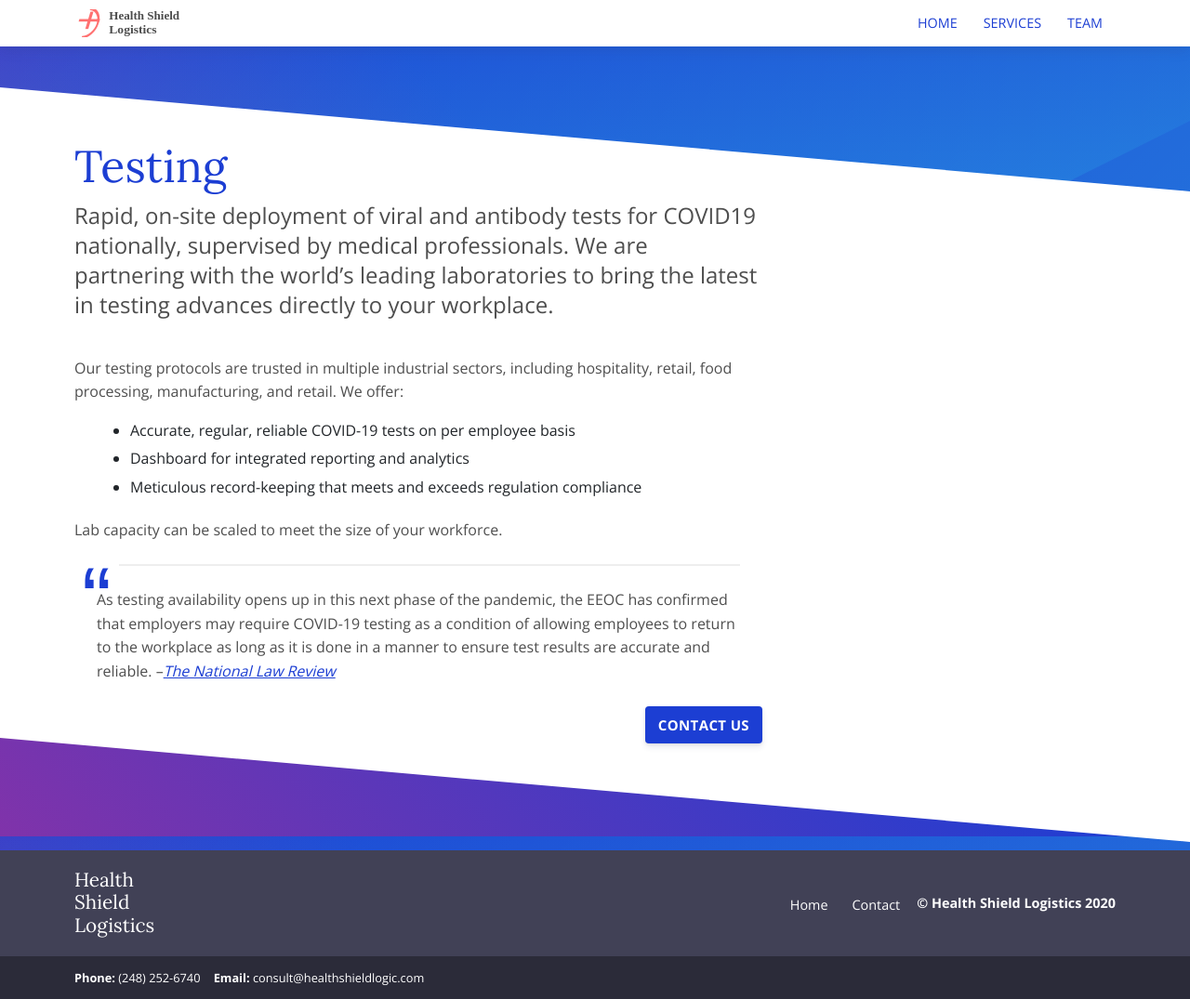
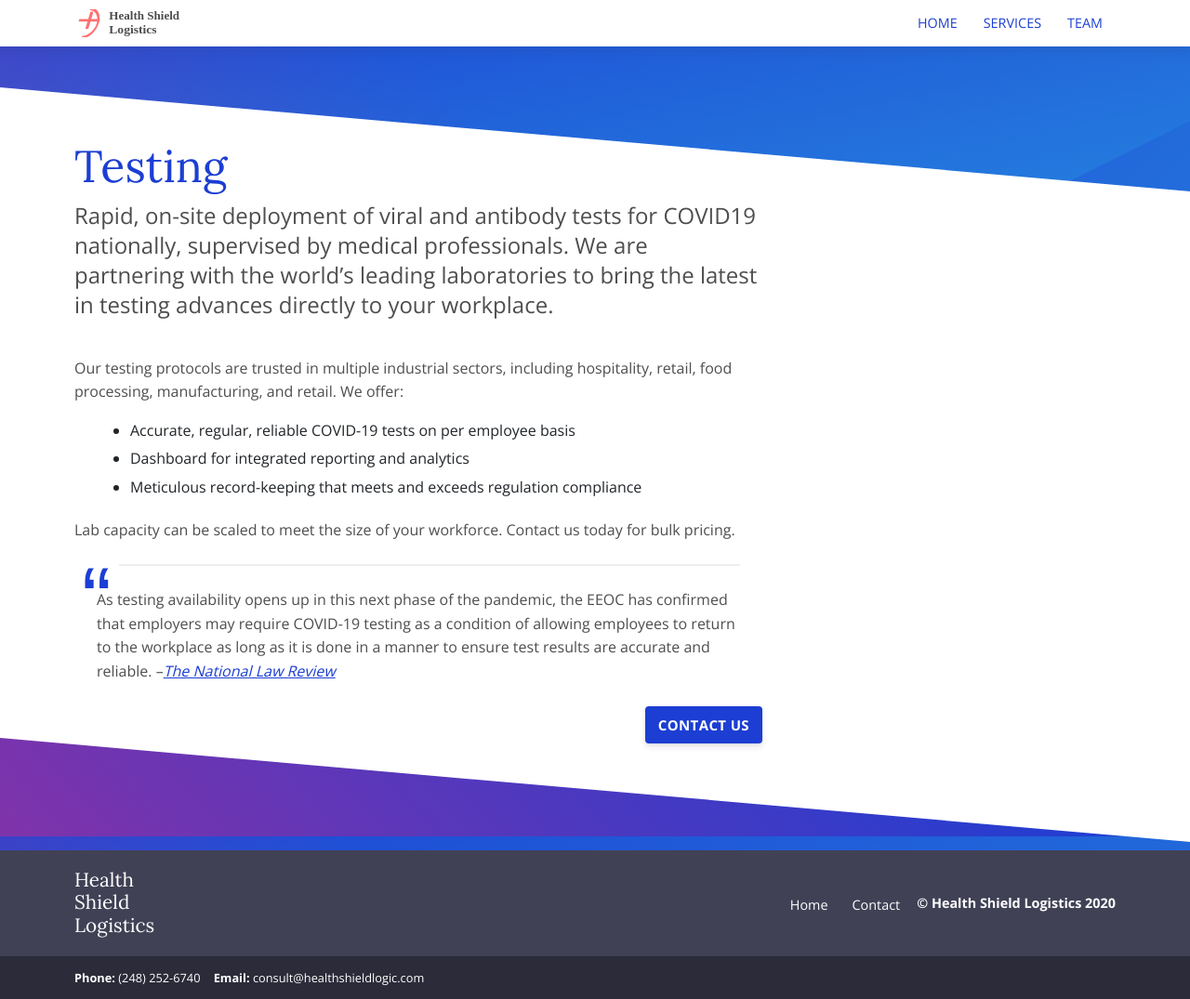
Before and after one commit to health-shield/wellsign.github.io, a Jekyll site: the page built from _services/01-test.md, in a window 1280 px wide. Shown: the whole page at 93% size. Built offline with Jekyll 4.4.1, drawn with Linux system fonts in a browser that asks for light colours.

Commit message:
update the testing services

```diff
--- a/_services/01-test.md
+++ b/_services/01-test.md
@@ -14,9 +14,8 @@
 - Dashboard for integrated reporting and analytics
 - Meticulous record-keeping that meets and exceeds regulation compliance
 
-Lab capacity can be scaled to meet the size of your workforce.
-
-
+Lab capacity can be scaled to meet the size of your workforce. Contact us today for bulk
+pricing.
 
 > As testing availability opens up in this next phase of the pandemic, the EEOC has confirmed
 that employers may require COVID-19 testing as a condition of allowing employees to return to
```
Also changed, not shown: _layouts/service.html (+3 -4 lines).
